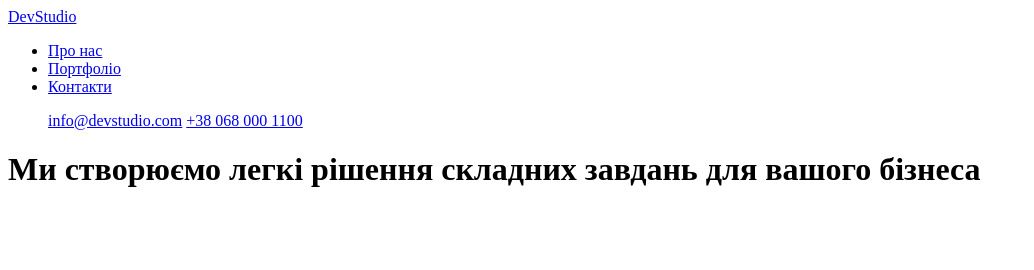
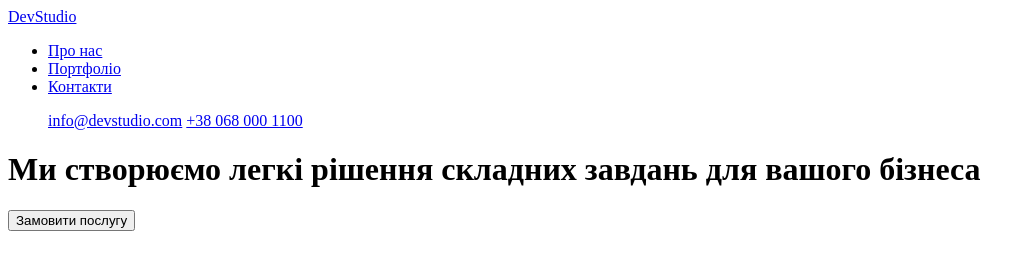
Before and after one commit to Ym1re/wt-markup-01, a plain HTML site: page index.html in a window 1280 px wide. Shown: the whole page, without its empty margins (0-1034 px from the left). Drawn offline with Linux system fonts and the light colour scheme.

Commit message:
button
add button

```diff
--- a/index.html
+++ b/index.html
@@ -22,6 +22,7 @@
     </header>
     <main>
         <h1>Ми створюємо легкі рішення складних завдань для вашого бізнеса</h1>
+        <button type="button">Замовити послугу</button>
     </main>
 </body>
 </html>
```
